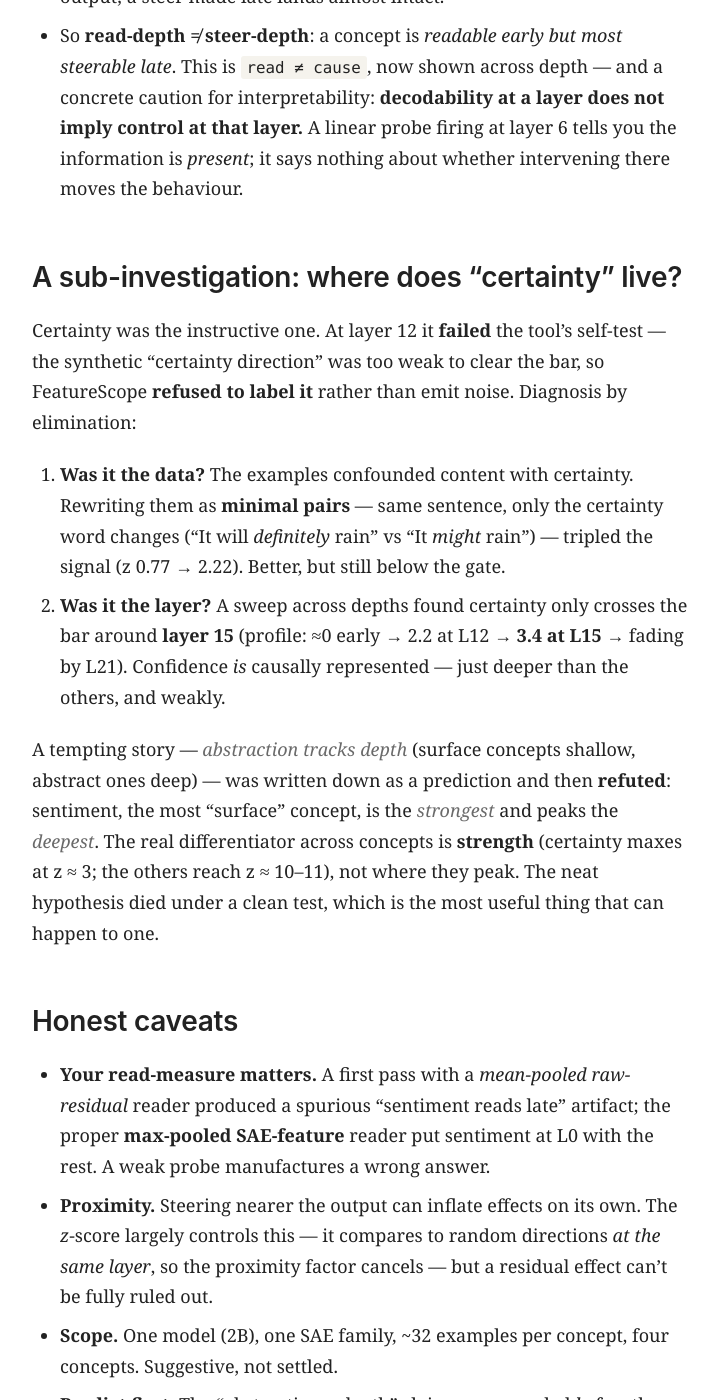
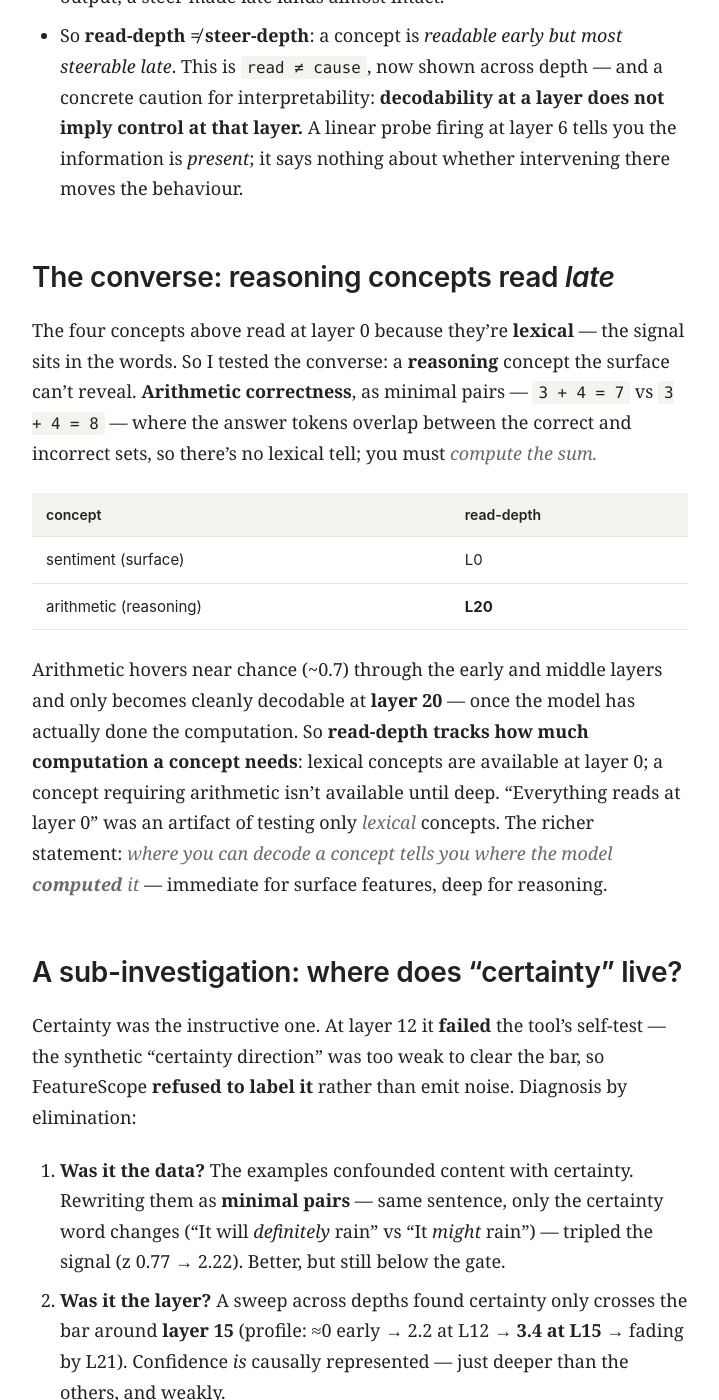
Before and after one commit to OE-GOD/OE-GOD.github.io, a Jekyll site: the page built from _posts/2026-06-30-read-early-steer-late.md, in a window 1280 px wide and 1400 px high, scrolled down 2182 px. Shown: the whole window, without its empty margins (280-999 px from the left). Built offline with Jekyll 4.4.1, drawn with Linux system fonts in a browser that asks for light colours.

Commit message:
post: add reasoning-reads-late section (arithmetic read-depth L20 vs sentiment L0)

```diff
--- a/_posts/2026-06-30-read-early-steer-late.md
+++ b/_posts/2026-06-30-read-early-steer-late.md
@@ -40,6 +40,17 @@ Every concept is **perfectly readable at layer 0** (the embeddings) yet only **s
 - **Control is deep and late.** To change the model's *output*, you have to intervene near where it **commits to an answer**. A steer made early gets reworked and washed out by the layers above it before it reaches the output; a steer made late lands almost intact.
 - So **read-depth ≠ steer-depth**: a concept is *readable early but most steerable late*. This is `read ≠ cause`, now shown across depth — and a concrete caution for interpretability: **decodability at a layer does not imply control at that layer.** A linear probe firing at layer 6 tells you the information is *present*; it says nothing about whether intervening there moves the behaviour.
 
+## The converse: reasoning concepts read *late*
+
+The four concepts above read at layer 0 because they're **lexical** — the signal sits in the words. So I tested the converse: a **reasoning** concept the surface can't reveal. **Arithmetic correctness**, as minimal pairs — `3 + 4 = 7` vs `3 + 4 = 8` — where the answer tokens overlap between the correct and incorrect sets, so there's no lexical tell; you must *compute the sum.*
+
+| concept | read-depth |
+|---|---|
+| sentiment (surface) | L0 |
+| arithmetic (reasoning) | **L20** |
+
+Arithmetic hovers near chance (~0.7) through the early and middle layers and only becomes cleanly decodable at **layer 20** — once the model has actually done the computation. So **read-depth tracks how much computation a concept needs**: lexical concepts are available at layer 0; a concept requiring arithmetic isn't available until deep. "Everything reads at layer 0" was an artifact of testing only *lexical* concepts. The richer statement: *where you can decode a concept tells you where the model **computed** it* — immediate for surface features, deep for reasoning.
+
 ## A sub-investigation: where does "certainty" live?
 
 Certainty was the instructive one. At layer 12 it **failed** the tool's self-test — the synthetic "certainty direction" was too weak to clear the bar, so FeatureScope **refused to label it** rather than emit noise. Diagnosis by elimination:
```
